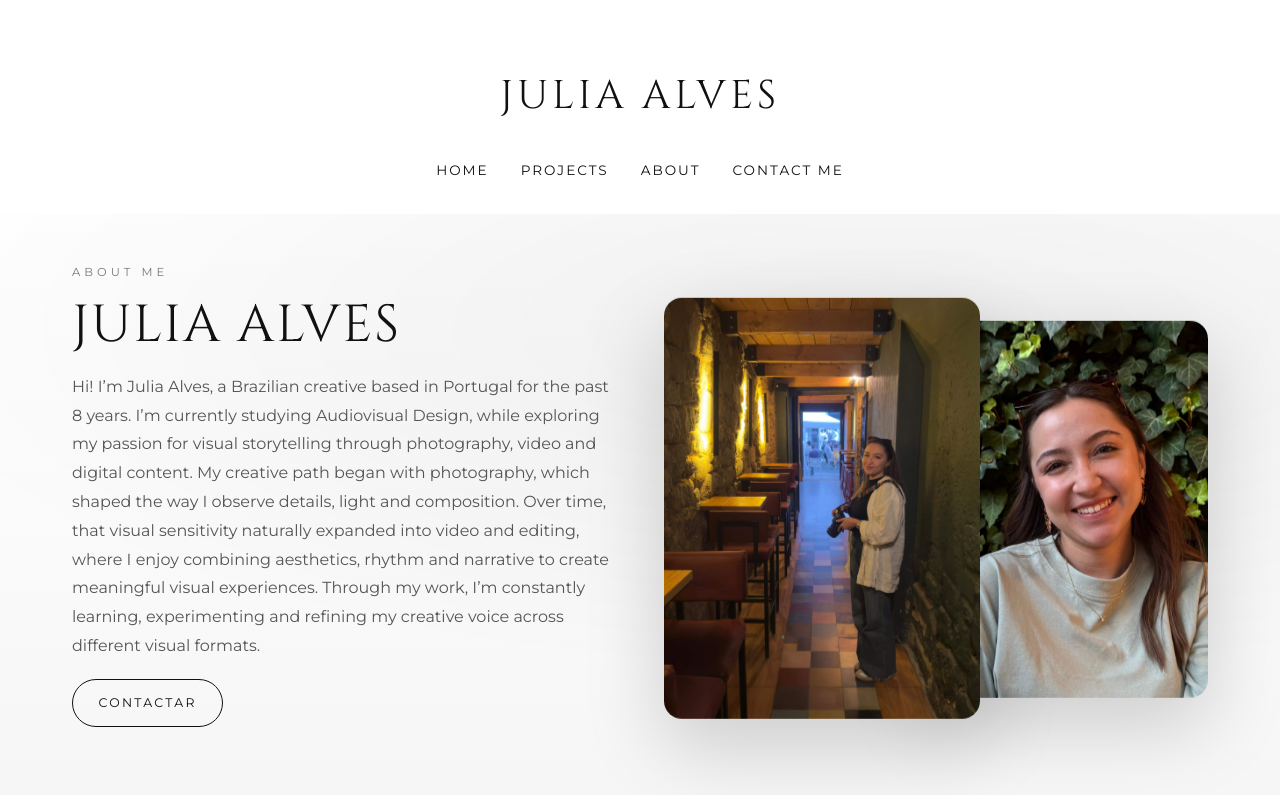
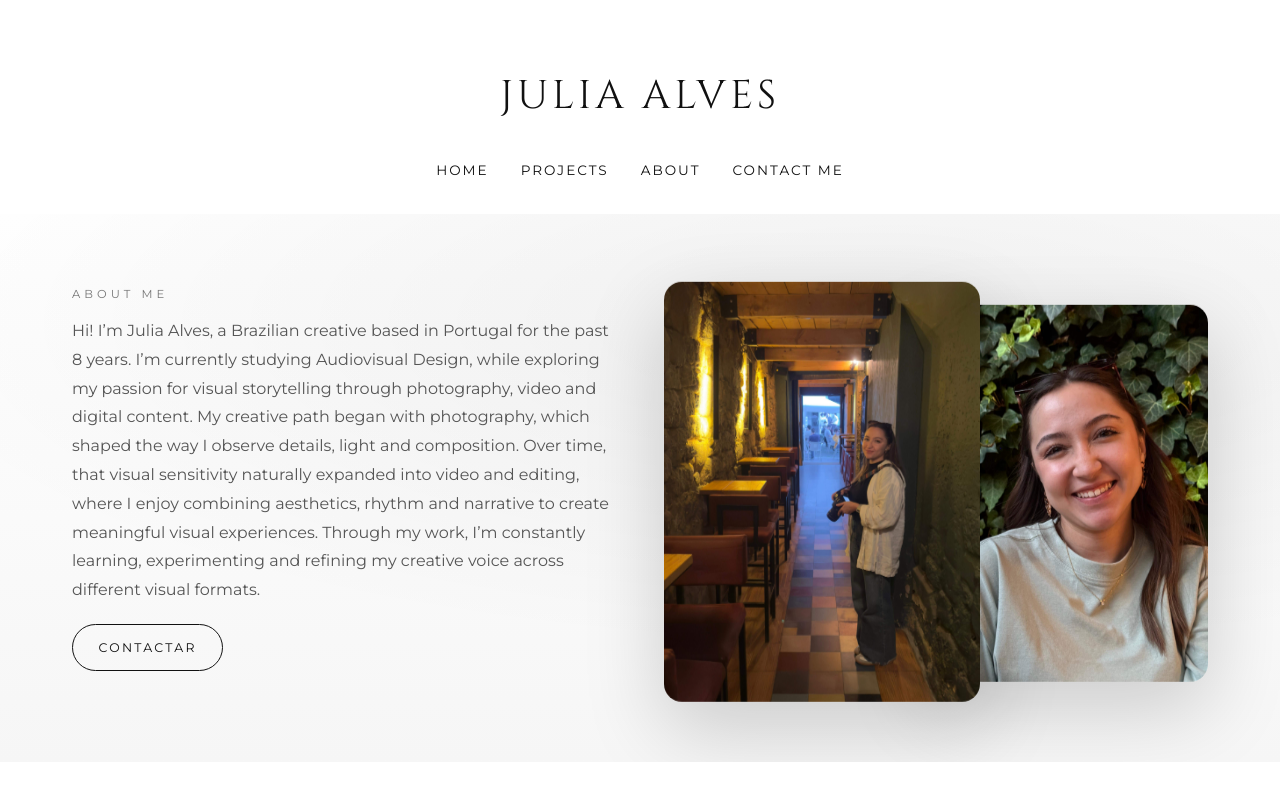
Before and after one commit to alvesjulia31/alvesjulia31.github.io, a React (Vite) app: page /sobre in a window 1280 px wide. Shown: the top 800 px of the page. Built offline with nearby package versions, Linux system fonts and the light colour scheme.

Commit message:
remove second logo

```diff
--- a/src/pages/About.jsx
+++ b/src/pages/About.jsx
@@ -17,7 +17,6 @@ const About = () => {
         <div className="container about-hero__inner">
           <div className="about-copy reveal-up">
             <p className="eyebrow">About me</p>
-            <h1 className="page-title">Julia Alves</h1>
             <p className="page-lead about-copy__text">
                 Hi! I’m Julia Alves, a Brazilian creative based in Portugal for the past 8 years. I’m currently studying Audiovisual Design, while exploring my passion for visual storytelling through photography, video and digital content.
 
```
